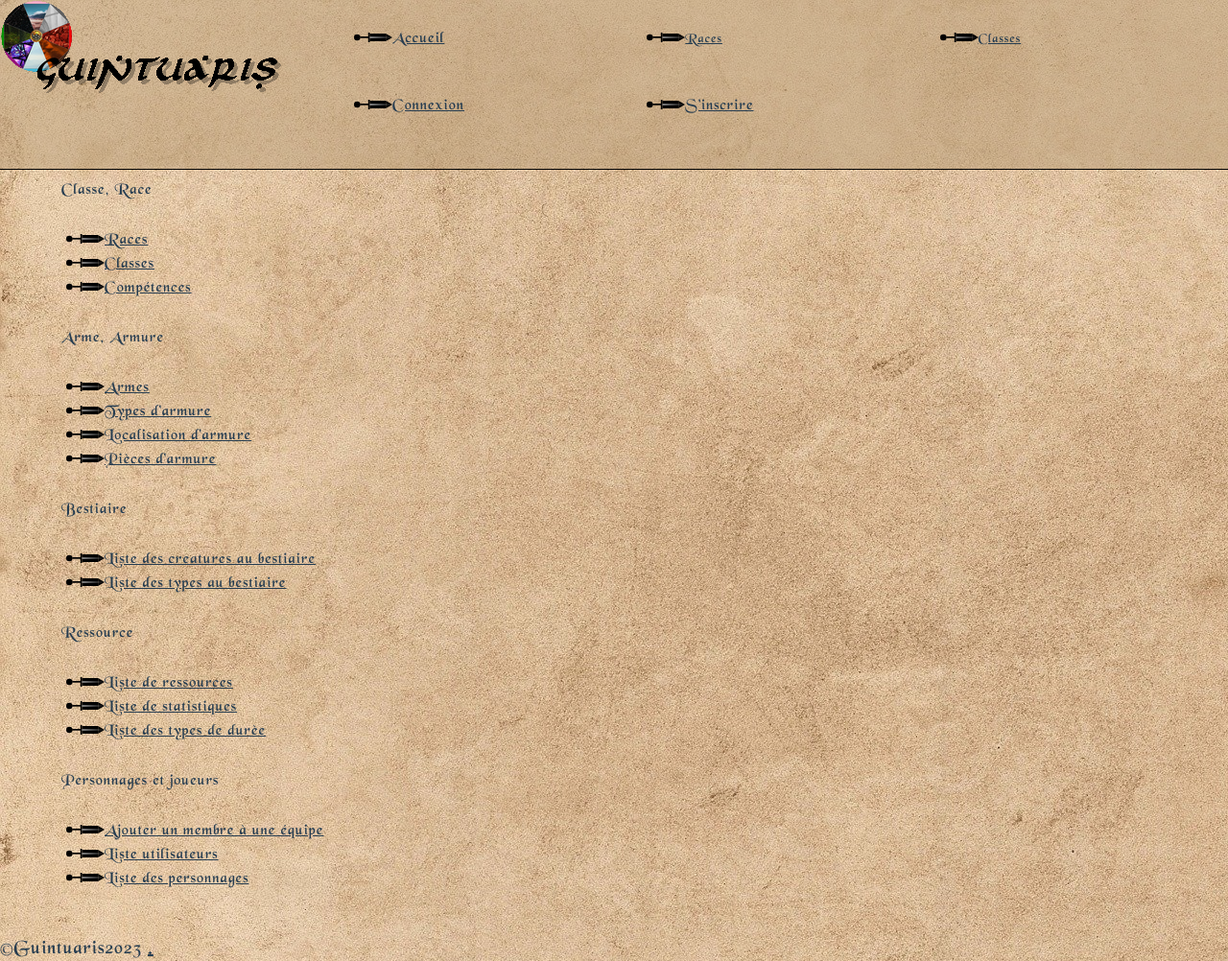
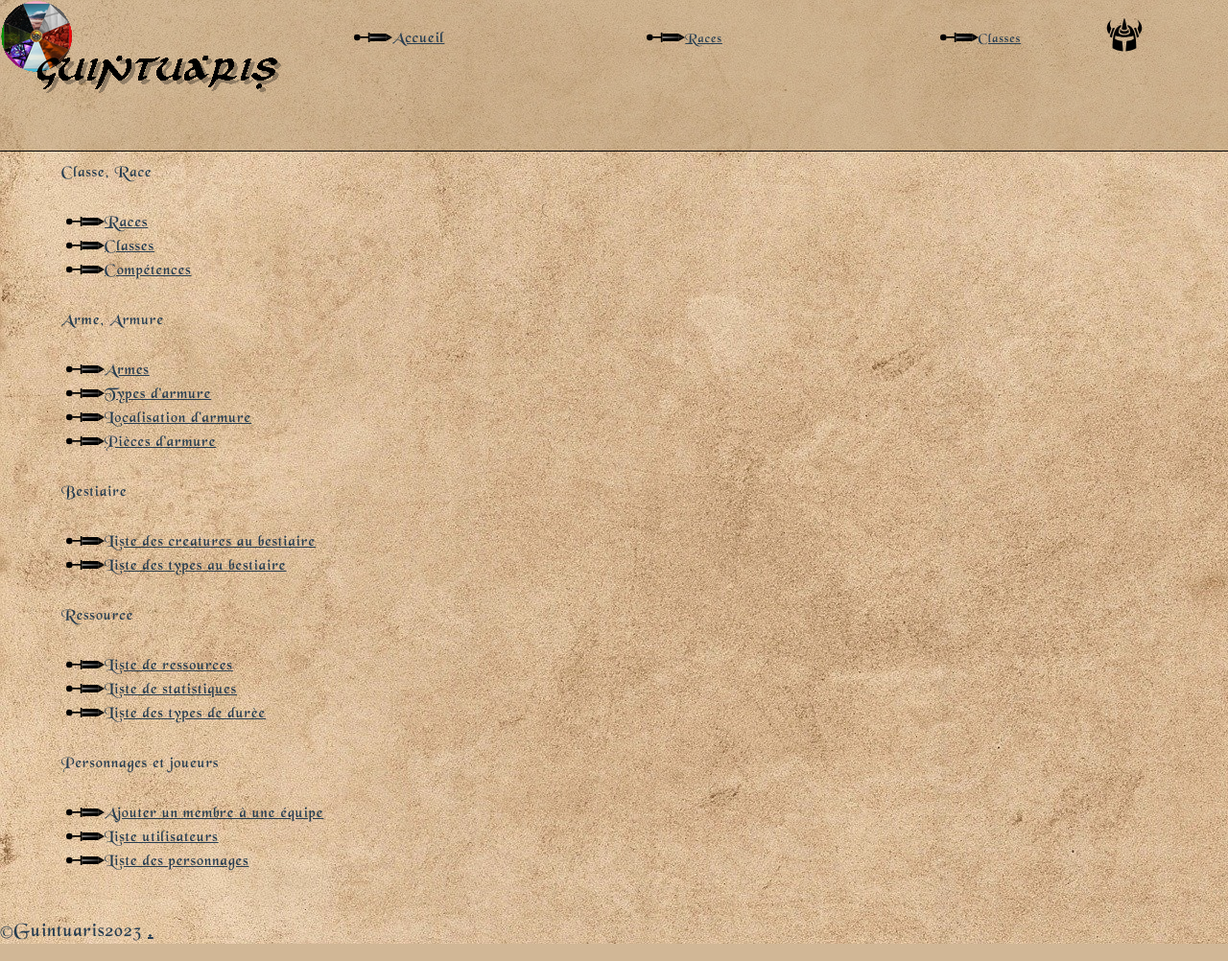
Before and after one commit to Alex1084/Guintuaris-symfony, a Symfony app: template templates/admin/admin.html.twig in a window 1280 px wide. Shown: the whole page at 96% size. Run offline with Twig, Linux system fonts and the light colour scheme; the template is opened without the code that fills it, so the values that code supplies are empty; some libraries are stand-ins or nearby versions.

Commit message:
update nav-bar

```diff
--- a/public/style/main.css
+++ b/public/style/main.css
@@ -114,9 +114,8 @@
     position: absolute;
     background: rgba(238, 212, 177, 0.75);
     box-shadow: 10px 5px 5px #b89c7794;
-    z-index: 1;
-    left: 0;
-    width: fit-content;
+    z-index: 3;
+    width: max-content;
 }
 
 /* Show the dropdown menu on hover */
@@ -127,7 +126,14 @@
 #account{
     position: absolute;
     top : 2vh;
-    right: 5vw;
+    right: 2.5vw;
+    width: 7.5vw;
+    display: flex;
+    justify-content: space-between;
+}
+
+#account .drop-nav .drop-nav-content {
+    translate: -50%;
 }
 
 /***********navside***********/
--- a/src/Controller/MainController.php
+++ b/src/Controller/MainController.php
@@ -20,6 +20,12 @@
     public function index(): Response
     {
         return $this->render('main/home.html.twig');
+    }
+
+    #[Route('/le-bureau', name: 'teaser_office')]
+    public function office(): Response
+    {
+        return $this->render('main/office.html.twig');
     }
 
     #[Route('/init-nav-bar', name: 'init_nav_bar')]
--- a/templates/inc/nav.html.twig
+++ b/templates/inc/nav.html.twig
@@ -3,52 +3,78 @@
         <img src="{{asset('img/logo.png')}}" alt="logo_guituaris">
     </div>
     <div class="nav-div">
-        <nav>
-            <ul class="nav-list">
-                <li class="nav-item"><a title="Accueil" class="link" href="{{ path('main_home') }}">Accueil</a></li>
+        <nav class="nav-list">
+            <div class="nav-item"><a title="Accueil" class="link" href="{{ path('main_home') }}">Accueil</a></div>
             <div class="drop-nav">
-                    <li class="nav-item"><button class="nav-button">Races</button></li>
+                <div class="nav-item"><button class="nav-button">Races</button></div>
                 <div class="drop-nav-content">
                     <ul id="race-list">
                     </ul>
                 </div>
             </div>
             <div class="drop-nav">
-                    <li class="nav-item"><button class="nav-button">Classes</button></li>
+                <div class="nav-item"><button class="nav-button">Classes</button></div>
                 <div class="drop-nav-content">
                     <ul id="class-list">
                     </ul>
                 </div>
             </div>
             {% if app.user %}
+                <div class="drop-nav">
+                    <div class="nav-item"><button class="nav-button">Regle</button></div>
+                    <div class="drop-nav-content">
+                        <ul id="class-list">
+                            <li class="nav-item"><a href="{{ path("teaser_rules") }}">Repos</a></li>
+                            <li class="nav-item"><a href="{{ path("teaser_rules") }}">Statistique</a></li>
+                            <li class="nav-item"><a href="{{ path("teaser_rules") }}">Talent</a></li>
+                            <li class="nav-item"><a href="{{ path("teaser_rules") }}">Niveaux</a></li>
+                            <li class="nav-item"><a href="{{ path("teaser_rules") }}">Deplacement</a></li>
+                        </ul>
+                    </div>
+                </div>
+                <div class="nav-item"><a title="Tableau de metre du jeu" class="link" href="{{path('teaser_office')}}">Le bureau</a></div>
+                <div class="nav-item"><a title="Tableau de metre du jeu" class="link" href="https://www.tiki-toki.com/timeline/entry/1581307/frise-guintuaris" target="_blank">Frise</a></div>
+            {% endif %}
+
+            <div id="account">
+                {% if app.user %}
+                    <div class="drop-nav">
+                        <img src="{{asset("/assets/icons/scroll-quill.svg")}}" width="40" alt="">
+                        <div class="drop-nav-content">
+                            <ul>
                                 {% if is_granted("ROLE_MASTER") %}
-                        <li class="nav-item"><a title="Liste des pesonnages et des equipes" class="link" href="{{path('master_list_character_team')}}">Mes personnages et mes Equipes</a></li>
-                        <li class="nav-item"><a title="Tableau de metre du jeu" class="link" href="{{path('board')}}">Mon Tableau de maitre du jeu</a></li>
+                                    <li class="nav-item"><a title="Liste des pesonnages et des equipes" href="{{path('master_list_character_team')}}">Mes personnages et mes Equipes</a></li>
+                                    <li class="nav-item"><a title="Tableau de metre du jeu" href="{{path('board')}}">Mon Tableau de maitre du jeu</a></li>
                                 {% elseif is_granted("ROLE_USER") %}
-                        <li class="nav-item"><a title="Liste des personnages" class="link" href="{{path('character_list')}}">Mes personnages</a></li>
+                                    <li class="nav-item"><a title="Liste des personnages" href="{{path('character_list')}}">Mes personnages</a></li>
                                 {% endif %}
                                 {% if is_granted("ROLE_ADMIN") %}
-                        <li class="nav-item"><a title="Administration" class="link" href="{{path('admin_home')}}">Administration</a></li>
+                                    <li class="nav-item"><a title="Administration" href="{{path('admin_home')}}">Administration</a></li>
                                 {% endif %}
-                {% else %}
-                    <li class="nav-item"><a title="Connexion" class="link" href="{{ path('app_login')}}">Connexion</a></li>
-                    <li class="nav-item"><a title="Inscription" class="link" href="{{ path('app_register')}}">S'inscrire</a></li>
-
+                            </ul>
+                        </div>
+                    </div>
                 {% endif %}
-
-            </ul>
-
+                <div class="drop-nav">
                     {% if app.user and is_granted("ROLE_USER") %}
-                <div class="drop-nav" id="account">
-                    <button class="nav-button">Compte</button>
+                        <img src="{{asset("/assets/icons/brutal-helm.svg")}}" width="40" alt="">
                         <div class="drop-nav-content">
                             <ul>
                                 <li class="nav-item"><a title="Voir mon Compte" href="{{ path('profil') }}">Mon compte ({{ app.user.name }})</a></li>
                                 <li class="nav-item"><a title="Déconnexion" href="{{ path('app_logout')}}">Déconexion</a></li>
                             </ul>
                         </div>
+                    {% else %}
+                        <img src="{{asset("/assets/icons/brutal-helm.svg")}}" width="40" alt="">
+                        <div class="drop-nav-content">
+                            <ul>
+                                <li class="nav-item"><a title="Connexion" href="{{ path('app_login')}}">Connexion</a></li>
+                                <li class="nav-item"><a title="Inscription" href="{{ path('app_register')}}">S'inscrire</a></li>
+                            </ul>
                         </div>
                     {% endif %}
+                </div>
+            </div>
         </nav>
     </div>
 </header>
```
Also changed, not shown: src/Controller/RulesController.php (+8 -0 lines), templates/main/office.html.twig (added, +14 -0 lines), templates/rules/rules.html.twig (added, +8 -0 lines), public/assets/icons/brutal-helm.svg (added), public/assets/icons/scroll-quill.svg (added). Lines whose indentation alone changed are shown as unchanged.
